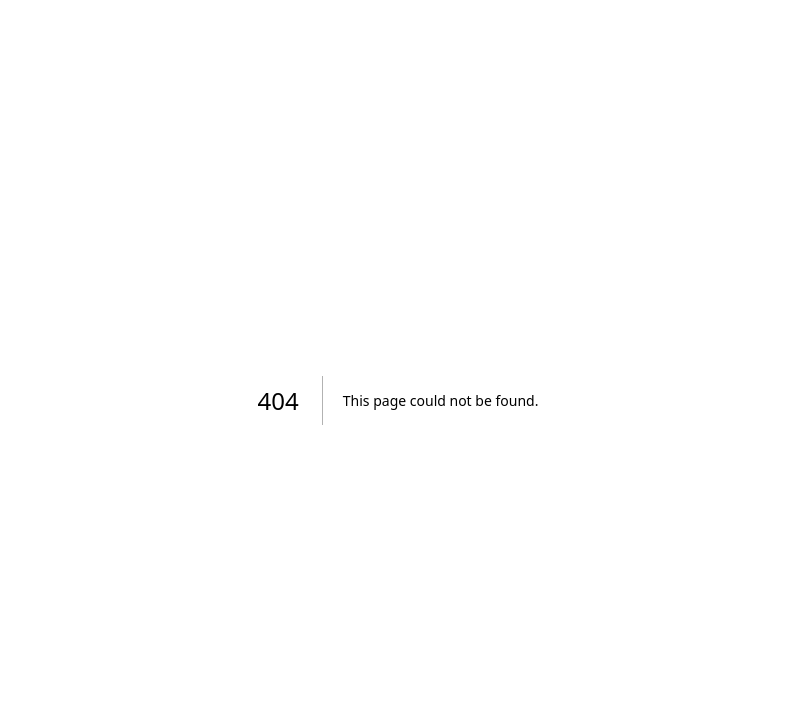
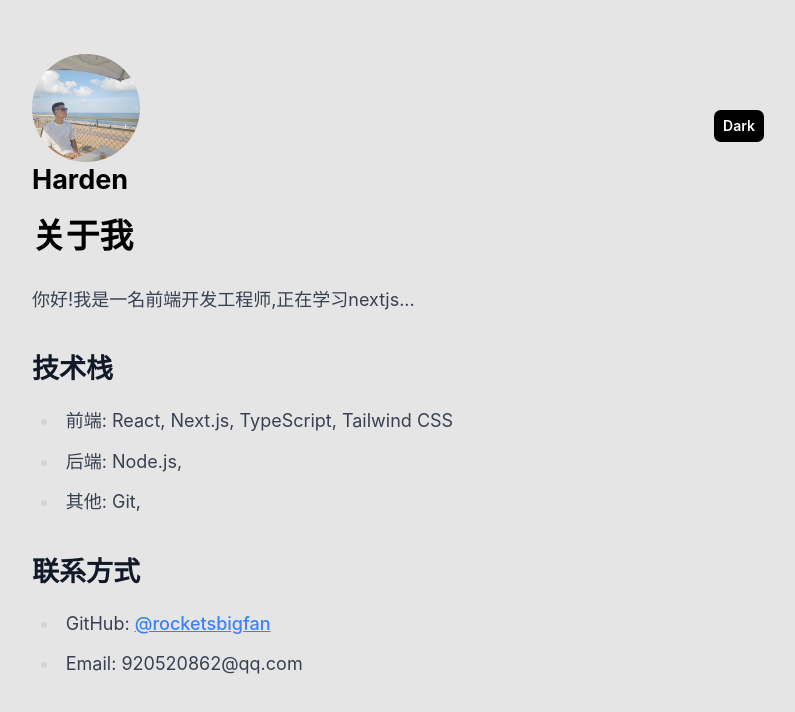
Before and after one commit to rocketsbigfan/blog, a Next.js app: page /about in a window 1280 px wide. Before the commit this address had no page. Shown: the top 712 px of the page, without its empty margins (242-1037 px from the left). Built offline with nearby package versions, Linux system fonts and the light colour scheme.

Commit message:
feat: 生成app/路径，处理服务端和客户端生成不一致的报错；

```diff
--- /dev/null
+++ b/app/about/page.tsx
@@ -0,0 +1,31 @@
+// 'use client'
+import Layout from "../../components/Layout/index.app"
+
+const About = () => {
+  return (
+    <Layout>
+      <div>
+        <h1 className="text-3xl font-bold mb-6">关于我</h1>
+
+        <div className="prose dark:prose-invert">
+          <p className="mb-4">
+            你好!我是一名前端开发工程师,正在学习nextjs...
+          </p>
+          <h2 className="text-2xl font-bold mt-8 mb-4">技术栈</h2>
+          <ul className="list-disc pl-6 mb-6">
+            <li>前端: React, Next.js, TypeScript, Tailwind CSS</li>
+            <li>后端: Node.js, </li>
+            <li>其他: Git, </li>
+          </ul>
+          <h2 className="text-2xl font-bold mt-8 mb-4">联系方式</h2>
+          <ul className="list-disc pl-6">
+            <li>GitHub: <a href="https://github.com/rocketsbigfan" className="text-blue-500 hover:text-blue-600">@rocketsbigfan</a></li>
+            <li>Email: 920520862@qq.com</li>
+          </ul>
+        </div>
+      </div>
+    </Layout>
+  )
+}
+
+export default About
--- /dev/null
+++ b/app/layout.tsx
@@ -0,0 +1,29 @@
+import { ThemeProvider } from "next-themes"
+import { siteTitle } from "../components/Layout/index.app"
+import '../styles/global.css'
+export const metadata = {
+  title: siteTitle,
+  description: 'Generated by Next.js',
+  icons: {
+    icon: '/favicon.ico',
+  }
+}
+export default function RootLayout({
+  children,
+}: {
+  children: React.ReactNode
+}) {
+  return (
+    <html lang="en">
+      <body>
+        <ThemeProvider
+          enableSystem={true}
+          attribute="class"
+        >
+          {/* Layout UI */}
+          {children}
+        </ThemeProvider>
+      </body>
+    </html>
+  )
+}
--- /dev/null
+++ b/components/Layout/index.app.tsx
@@ -0,0 +1,41 @@
+import React from 'react'
+import styles from './index.module.css';
+import Link from 'next/link';
+import ThemeToggle from '../ThemeToggle';
+import classNames from 'classnames';
+const name = 'Harden';
+export const siteTitle = 'Hao\'s Blog test';
+
+export default function Layout({ children }: { children: React.ReactNode, home?: boolean }) {
+  return (
+    <div className={classNames(styles.container, 'max-md:!w-full')}>
+      <header className="flex justify-between items-center">
+        <div>
+          <Link href="/">
+            <img
+              src="/images/profile.jpg"
+              className={`w-24 h-24 rounded-full`}
+              alt={name}
+            />
+          </Link>
+          <h2 className="text-2xl font-bold">
+            <Link className="text-black dark:text-white" href="/">
+              <span>{name}</span>
+            </Link>
+          </h2>
+        </div>
+        <ThemeToggle />
+      </header>
+      <main className="mt-4">
+        {children}
+      </main>
+      {/* {!home && (
+            <div className="my-12">
+              <Link href="/">
+                <span>← Back to home</span>
+              </Link>
+            </div>
+          )} */}
+    </div>
+  )
+}
--- a/components/Layout/index.tsx
+++ b/components/Layout/index.tsx
@@ -3,7 +3,6 @@ import styles from './index.module.css';
 import Head from 'next/head';
 import Link from 'next/link';
 import ThemeToggle from '../ThemeToggle';
-import drawAnimation from './animate';
 import classNames from 'classnames';
 const name = 'Harden';
 export const siteTitle = 'Hao\'s Blog test';
@@ -54,12 +53,14 @@ export default function Layout({ children, home }: { children: React.ReactNode,
         <header className="flex justify-between items-center">
           {home ? (
             <div>
-              <img
-                src="/images/profile.jpg"
+              <Link href="/about" className="text-black dark:text-white">
+                <img
+                  src="/images/profile.jpg"
                 className={`w-24 h-24 rounded-full`}
                 alt={name}
               />
-              <h1 className="text-2xl font-bold">{name}</h1>
+                <h1 className="text-2xl font-bold">{name}</h1>
+              </Link>
             </div>
           ) : (
             <div>
--- a/components/ThemeToggle/index.tsx
+++ b/components/ThemeToggle/index.tsx
@@ -1,13 +1,23 @@
+'use client'
 import { useTheme } from 'next-themes';
+import { useEffect, useState } from 'react';
 
 export default function ThemeToggle() {
-  const { theme, setTheme } = useTheme();
+  const [mounted, setMounted] = useState(false)
+  const { theme, setTheme } = useTheme()
 
   const handleThemeToggle = () => {
     setTheme(theme === 'dark' ? 'light' : 'dark');
   }
+  // useEffect only runs on the client, so now we can safely show the UI
+  useEffect(() => {
+    setMounted(true)
+  }, [])
 
-  return <button className='px-2 py-1 text-white dark:text-black bg-black dark:bg-white font-semibold text-[14px] rounded-md' onClick={handleThemeToggle}>
-    {theme === 'dark' ? 'Light' : 'Dark'}
-  </button>
+  return mounted ? <button
+    className='px-2 py-1 text-white dark:text-black bg-black dark:bg-white font-semibold text-[14px] rounded-md'
+    onClick={handleThemeToggle}
+  >
+      {theme === 'dark' ? 'Light' : 'Dark'}
+    </button> : <span className='px-2 py-1 color-transparent bg-black dark:bg-white rounded-md text-[14px] selecton'>mounting</span>
 }
--- a/pages/_app.tsx
+++ b/pages/_app.tsx
@@ -9,7 +9,7 @@ export default function App({ Component, pageProps }) {
       enableSystem={true}
       attribute="class"
       // attribute="data-theme"
-      // defaultTheme="dark"
+      defaultTheme="light"
     >
       <Component {...pageProps} />
     </ThemeProvider>
--- a/tailwind.config.js
+++ b/tailwind.config.js
@@ -5,7 +5,6 @@ module.exports = {
     "./pages/**/*.{js,ts,jsx,tsx,mdx}",
     "./pages/*.{js,ts,jsx,tsx,mdx}",
     "./components/**/*.{js,ts,jsx,tsx,mdx}",
-    // Or if using `src` directory:
     "./src/**/*.{js,ts,jsx,tsx,mdx}",
   ],
   theme: {
```
Also changed, not shown: tsconfig.json (+10 -3 lines), next-env.d.ts.
